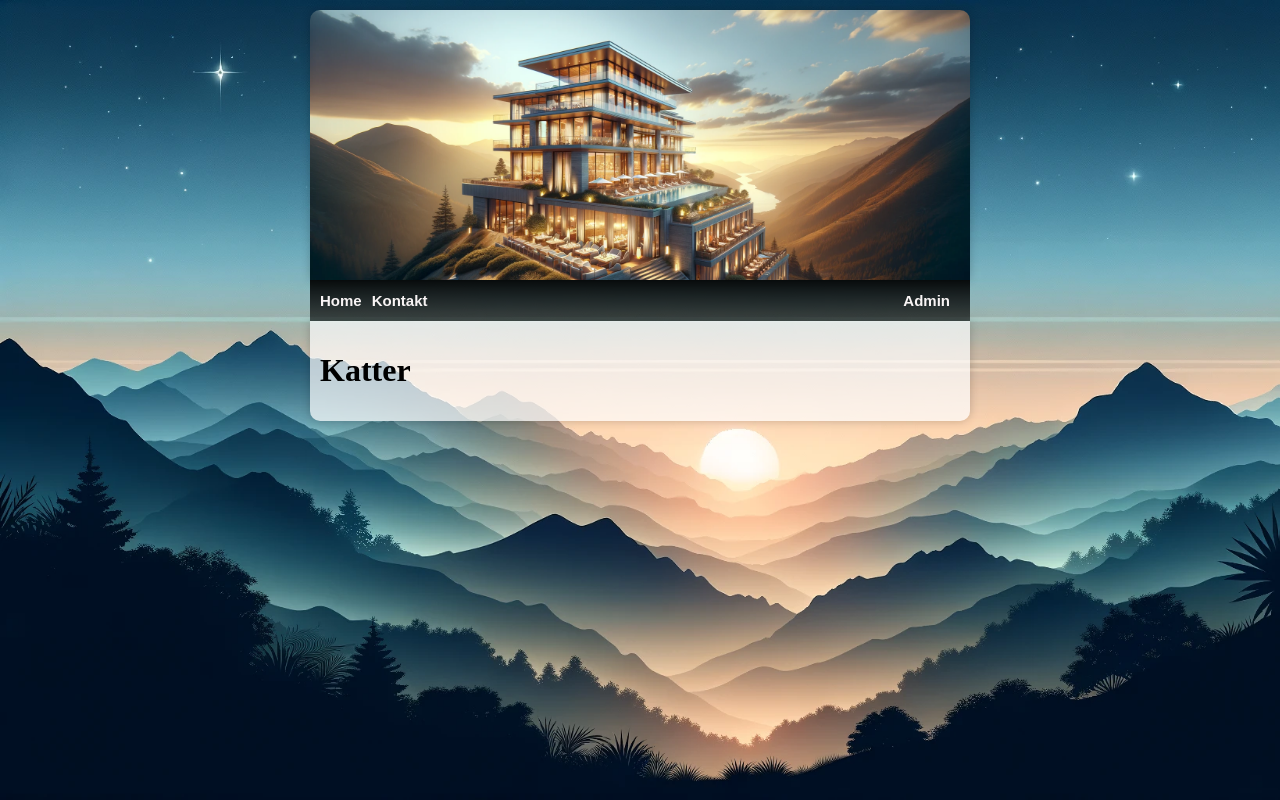
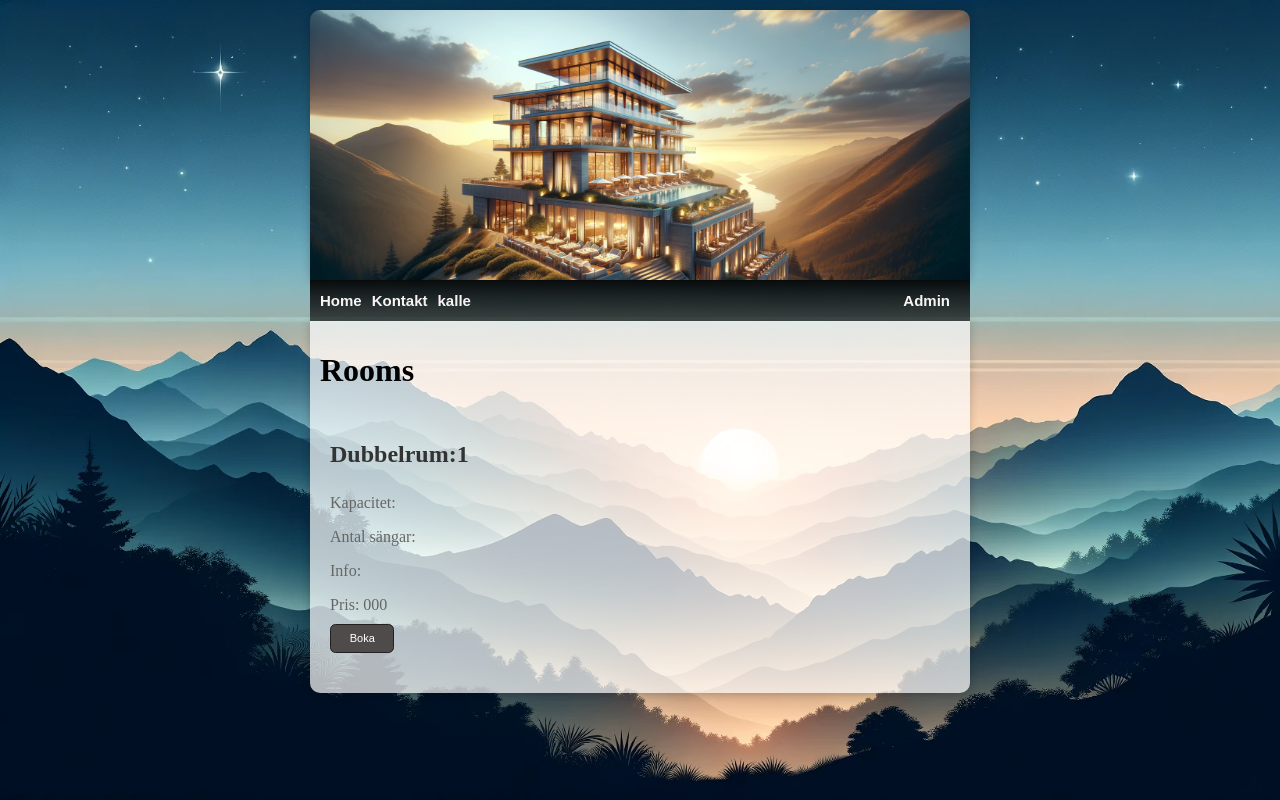
Before and after one commit to JoyJohansson/bokningsapplikation, a Flask app: page /error in a window 1280 px wide. Run offline with Flask 3, Linux system fonts and the light colour scheme; a database or web service that is not in the repository returns one stand-in record (values such as "Sample title"); some libraries are stand-ins or nearby versions.

Commit message:
design om hotelrum

```diff
--- a/SQL Tables, Inserts etc/insert.SQL
+++ b/SQL Tables, Inserts etc/insert.SQL
@@ -15,7 +15,9 @@ INSERT INTO Room (Room_ID, Hotel_ID, RoomType_ID, PricePerNight) VALUES
 (5, 1, 1, 150.00);
 
 CREATE VIEW room_details AS
-SELECT room.room_id AS room_id, roomtype.roomtype AS roomtype, files.filename as filename, roomtype.Capacity as capacity, room.pricepernight
+SELECT room.room_id, roomtype.roomtype, files.filename, roomtype.Capacity, room.pricepernight
 FROM files
 JOIN room ON files.room_id = room.room_id
 JOIN roomtype ON room.roomtype_id = roomtype.roomtype_id;
+
+SELECT * FROM room_details
--- a/app.py
+++ b/app.py
@@ -40,9 +40,17 @@ def execute_query(query, parameter=None, fetch_result=False):
 def k1():
     return render_template("k1.html")
 
-@app.route("/error")
-def error():
-    return render_template("error.html")
+@app.route("/error", methods=["GET", "POST"])
+def get_room():
+    query = """
+    SELECT * FROM room_details
+    """
+    results = execute_query(query,fetch_result=True)
+    print(results)
+    if results:
+        return render_template("error.html", results=results)
+    else:
+        return render_template("error.html", error="No data found")
 
 @app.route("/K2", methods=["POST"])
 def k2():
@@ -59,16 +67,7 @@ def k2():
 
 
 
-@app.route("/error", methods=["GET", "POST"])
-def get_room():
-    query = """
-        SELECT * FROM room_details
-    """
-    results = execute_query(query, fetch_result=True)
-    if results:
-        return render_template("error.html", results=results)
-    else:
-        return render_template("error.html", error="No data found")  # Uppdaterat: error meddelandet
+ # Uppdaterat: error meddelandet
 
 
 if __name__ == "__main__":
--- a/static/js/script.js
+++ /dev/null
@@ -1 +0,0 @@
-//lägg in javascript här
--- a/templates/base.html
+++ b/templates/base.html
@@ -7,6 +7,7 @@
         <div class="nav-left">
             <a class="link-button" href="/">Home</a>
             <a class="link-button" href="/error">Kontakt</a>
+            <a class="link-button" href="/error">kalle</a>
         </div>
 
         <div class="nav-right">
--- a/templates/error.html
+++ b/templates/error.html
@@ -9,21 +9,20 @@
 <body>
     {% block content %}
     <div class="info-container">
-        <h1>Katter</h1>
+        <h1>Rooms</h1>
         <div class="posts-container">
-            {% for result in results %}
+            {%for result in results%}
             <div class="info-post">
                 <!-- Visa rummets bild -->
-                <img src="{{ result.filename }}" alt="Rum Bild">
                 <div class="info-details">
                     <!-- Visa rummets information -->
-                    <h2>Dubbelrum: {{ result.room_id }}</h2>
+                    <h2>Dubbelrum:{{result.room_id}}</h2>
                     <div class="details">
-                        <p>Kapacitet: {{ result.capacity }}</p>
+                        <p>Kapacitet: </p>
                         <!-- Fyll i antalet sängar här -->
                         <p>Antal sängar: </p>
-                        <p>Info: {{ result.roomtype }}</p>
-                        <p>Pris: {{ result.pricepernight}}</p>
+                        <p>Info: </p>
+                        <p>Pris: {{result.pricepernight}}</p>
                         <button class="button-action" type="submit">Boka</button>
                     </div>
                 </div>
```
